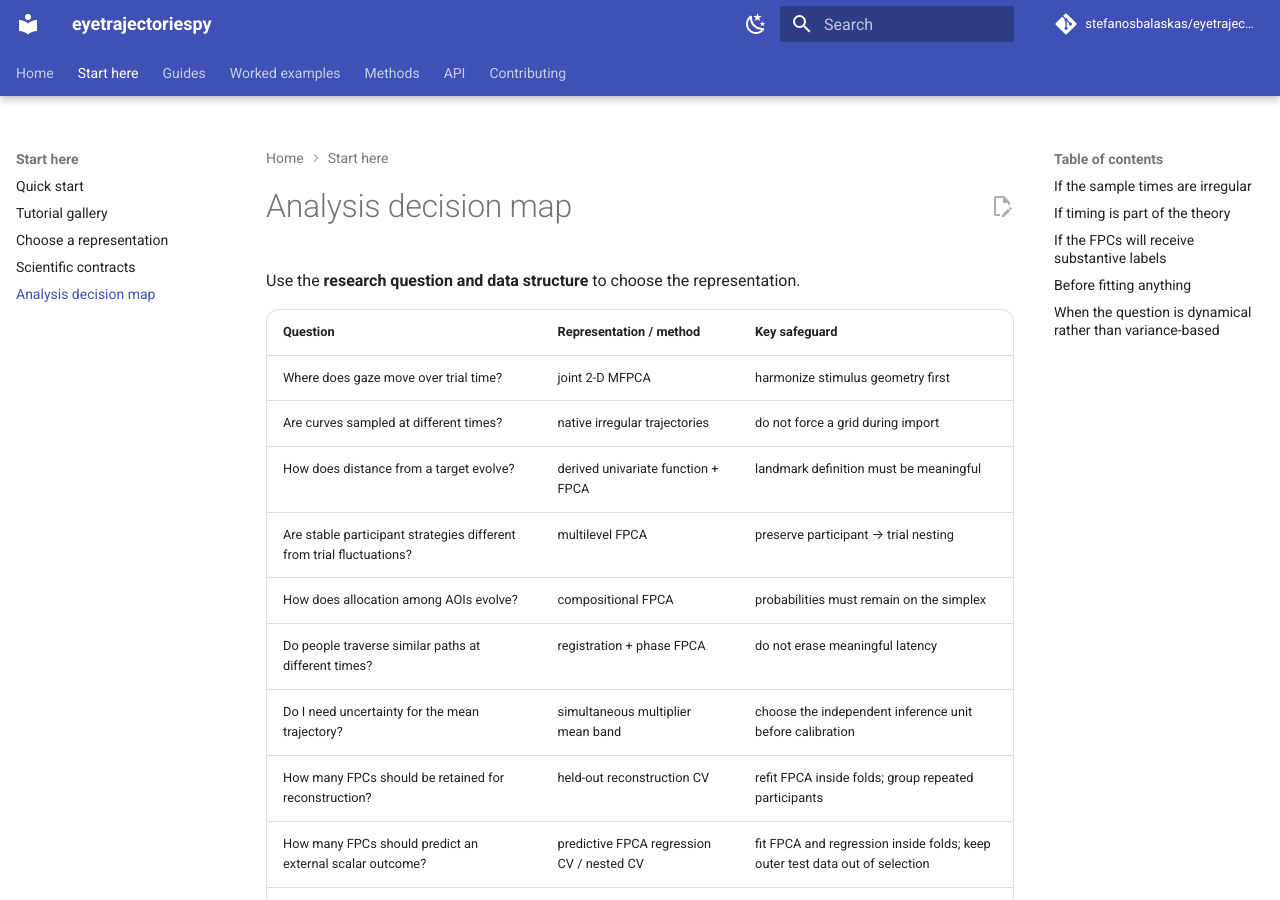
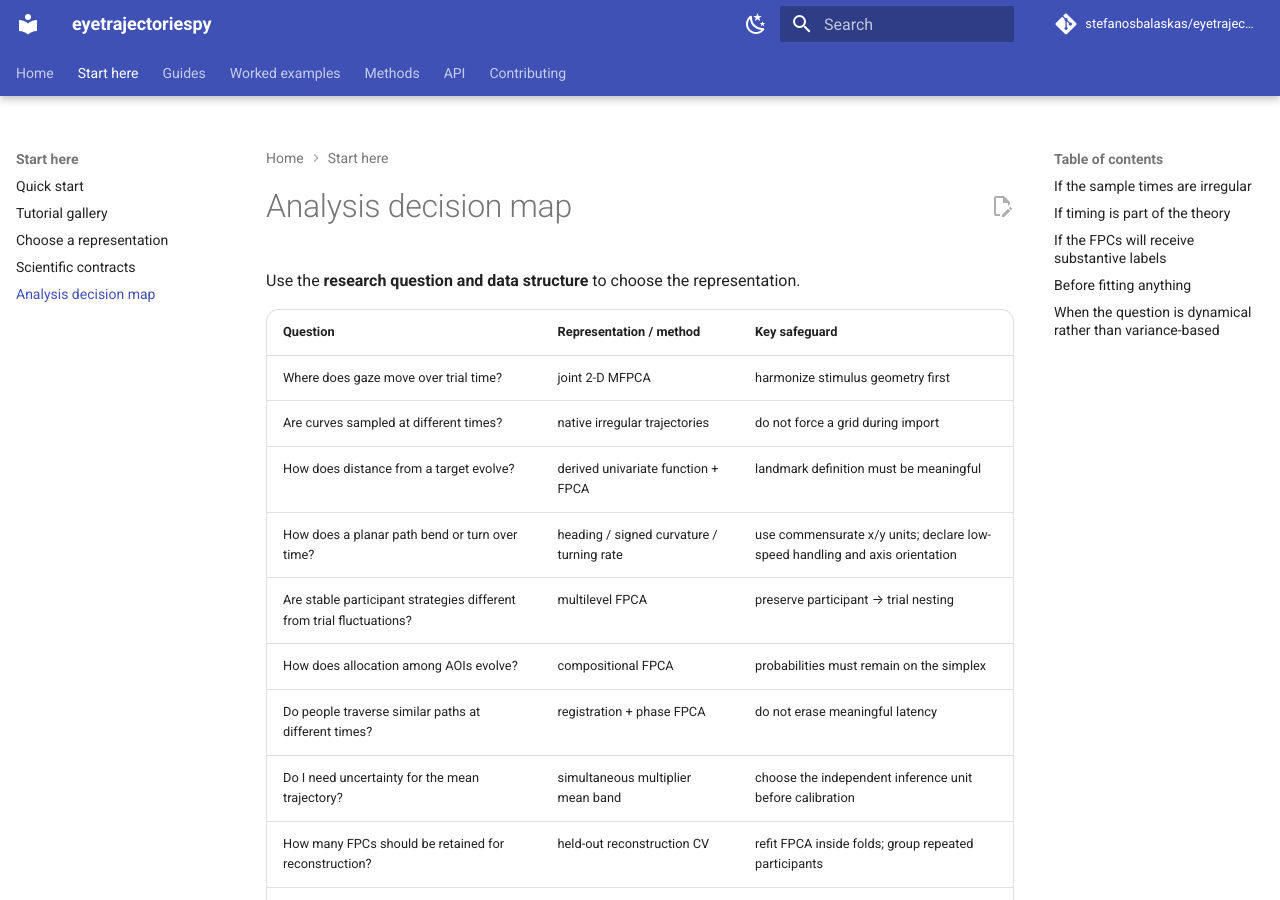
Before and after one commit to stefanosbalaskas/eyetrajectoriespy, an MkDocs documentation site: the page built from docs/concepts/decision-map.md, in a window 1280 px wide and 900 px high. Built offline with MkDocs 1.6.1 and Material for MkDocs 9.7.7, drawn with Linux system fonts in a browser that asks for light colours; comment, search, counter and statistics services are not loaded.

Commit message:
Add continuous geometry to decision map

```diff
--- a/docs/concepts/decision-map.md
+++ b/docs/concepts/decision-map.md
@@ -7,6 +7,7 @@ Use the **research question and data structure** to choose the representation.
 | Where does gaze move over trial time? | joint 2-D MFPCA | harmonize stimulus geometry first |
 | Are curves sampled at different times? | native irregular trajectories | do not force a grid during import |
 | How does distance from a target evolve? | derived univariate function + FPCA | landmark definition must be meaningful |
+| How does a planar path bend or turn over time? | heading / signed curvature / turning rate | use commensurate x/y units; declare low-speed handling and axis orientation |
 | Are stable participant strategies different from trial fluctuations? | multilevel FPCA | preserve participant → trial nesting |
 | How does allocation among AOIs evolve? | compositional FPCA | probabilities must remain on the simplex |
 | Do people traverse similar paths at different times? | registration + phase FPCA | do not erase meaningful latency |
```
